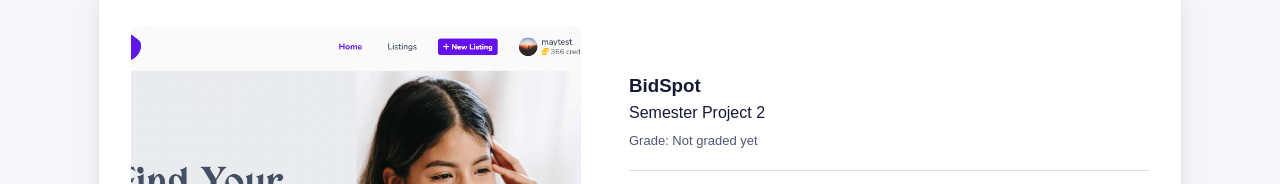
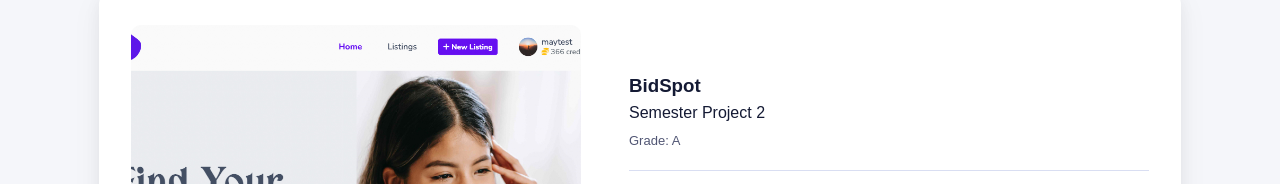
Before and after one commit to May-Tove/portfolio, a plain HTML site: page index.html in a window 1280 px wide. Shown: the part 732-916 px from the top of the page. Drawn offline with Linux system fonts and the light colour scheme.

Commit message:
Add grade on latest project

```diff
--- a/index.html
+++ b/index.html
@@ -50,7 +50,7 @@
             <div class="card-heading">
               <h3>BidSpot</h3>
               <p>Semester Project 2</p>
-              <span class="muted">Grade: Not graded yet</span>
+              <span class="muted">Grade: A</span>
             </div>
             <p>
               The goal for my second semester project was to take the skills
```
